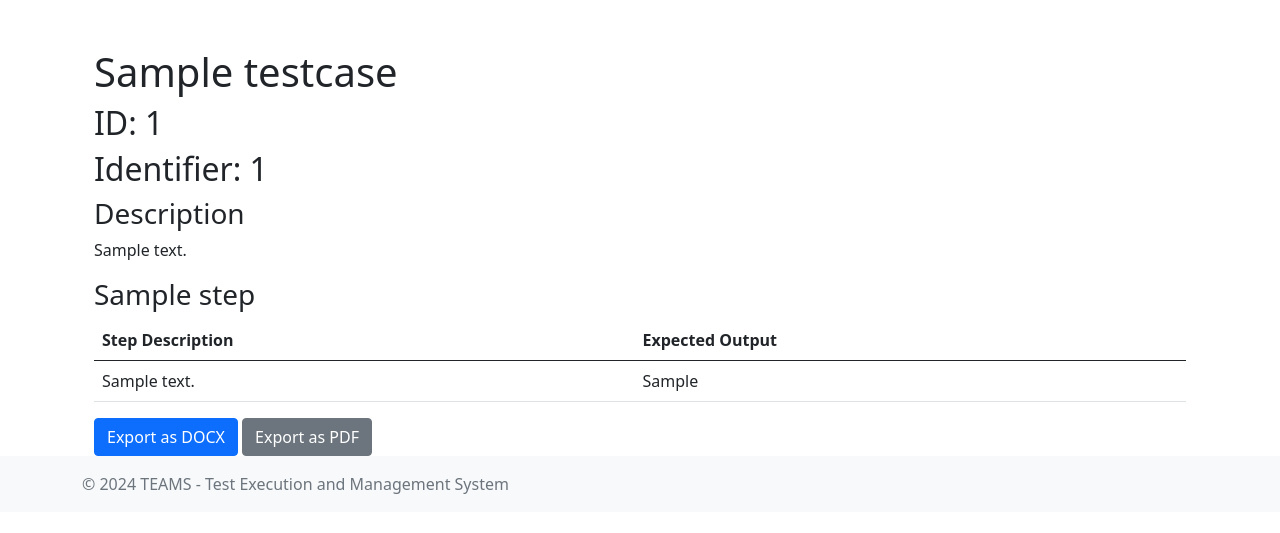
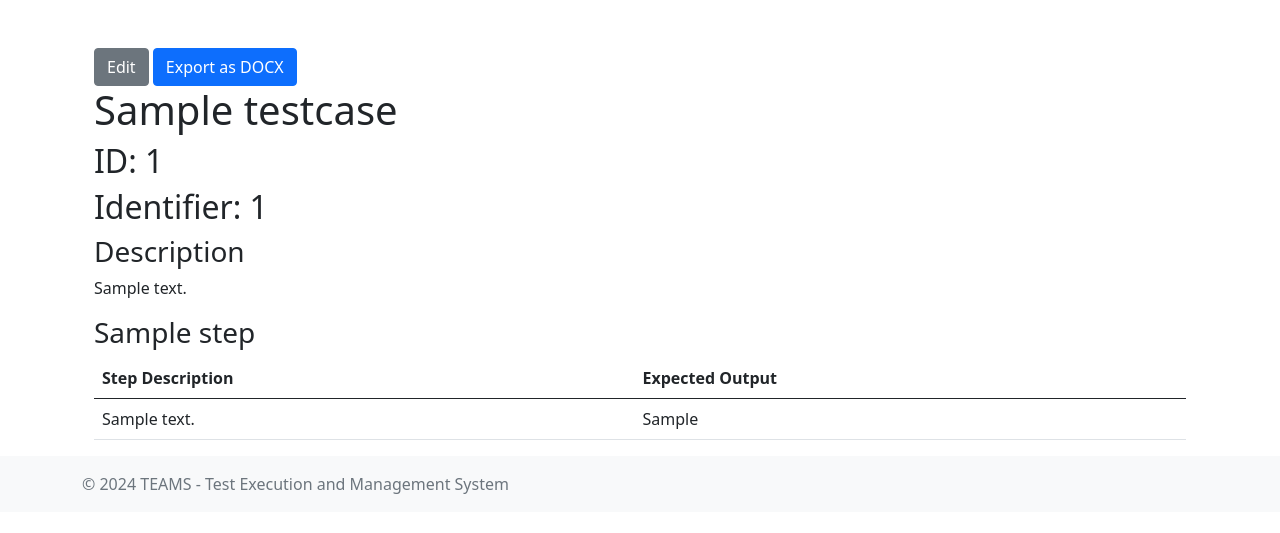
Before and after one commit to anshulthakur/teams, a Django app: template teams_core/templates/test_case/test_case_detail.html in a window 1280 px wide. Shown: the part 56-589 px from the top of the page. Run offline with Django 5.2, Linux system fonts and the light colour scheme; tables that the repository leaves empty hold one stand-in row (values such as "Sample post"); the template is opened without the code that fills it: values that come from a table or form of the project are taken from there, most other values are stand-ins (such as "Sample title", 1, 10 or a date in 2020); some libraries are stand-ins or nearby versions.

Commit message:
Add edit button to test case detail page. Move export buttons to top.

```diff
--- a/teams_core/templates/test_case/test_case_detail.html
+++ b/teams_core/templates/test_case/test_case_detail.html
@@ -3,6 +3,11 @@
 
 {% block content %}
 <div class="container mt-5">
+    <div class="export-buttons mt-3">
+        <a href="{% url 'teams_core:test_case_edit' testcase.id %}" class="btn btn-secondary">Edit</a>
+        <a href="{% url 'teams_core:export_testcase' testcase.id 'docx' %}" class="btn btn-primary">Export as DOCX</a>
+        {% comment %} <a href="{% url 'teams_core:export_testcase' testcase.id 'pdf' %}" class="btn btn-secondary">Export as PDF</a> {% endcomment %}
+    </div>
     <h1>{{ testcase.name }}</h1>
     <h2>ID: {{ testcase.id }}</h2>
     <h2>Identifier: {{ testcase.oid }}</h2>
@@ -32,10 +37,5 @@
         </table>
     </section>
     {% endfor %}
-
-    <div class="export-buttons mt-3">
-        <a href="{% url 'teams_core:export_testcase' testcase.id 'docx' %}" class="btn btn-primary">Export as DOCX</a>
-        <a href="{% url 'teams_core:export_testcase' testcase.id 'pdf' %}" class="btn btn-secondary">Export as PDF</a>
-    </div>
 </div>
 {% endblock %}
```
